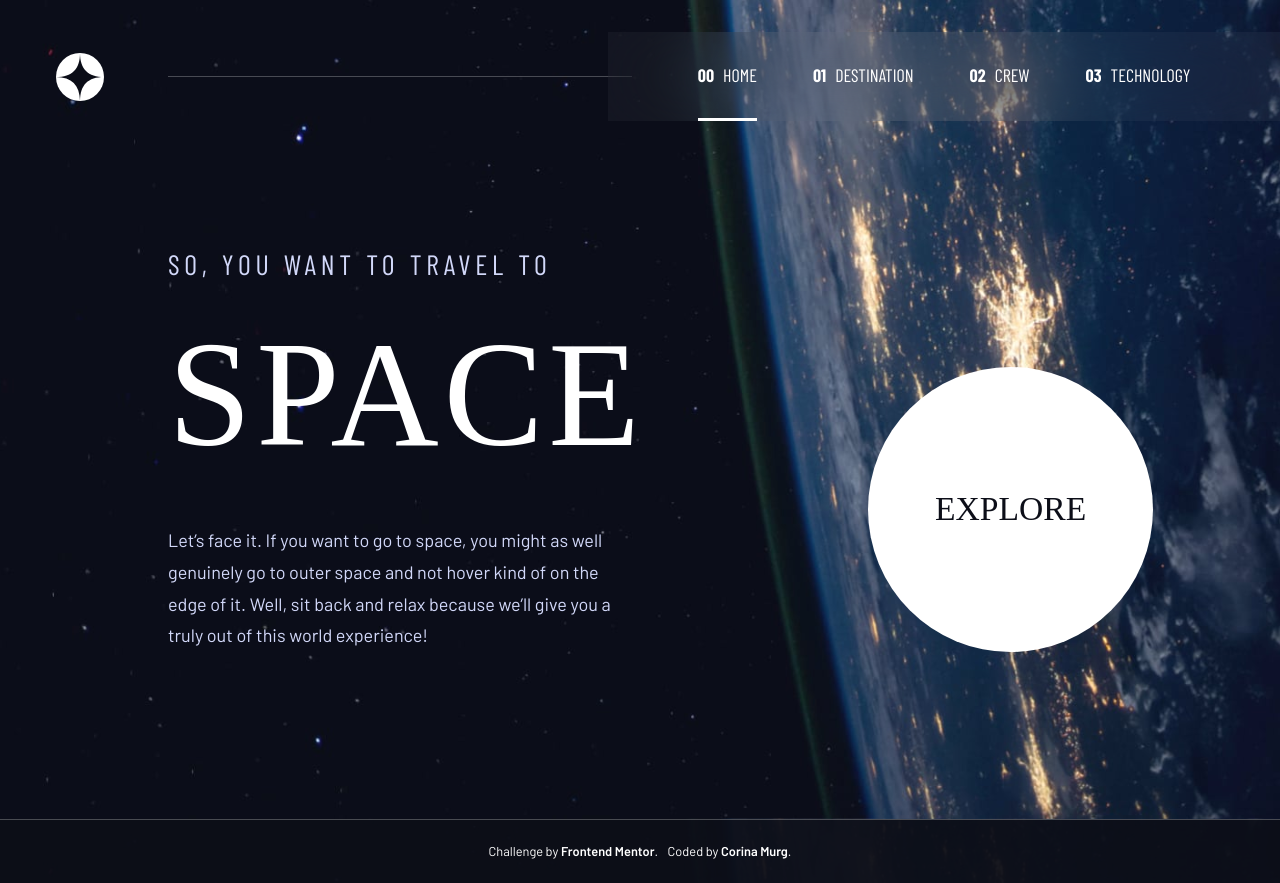
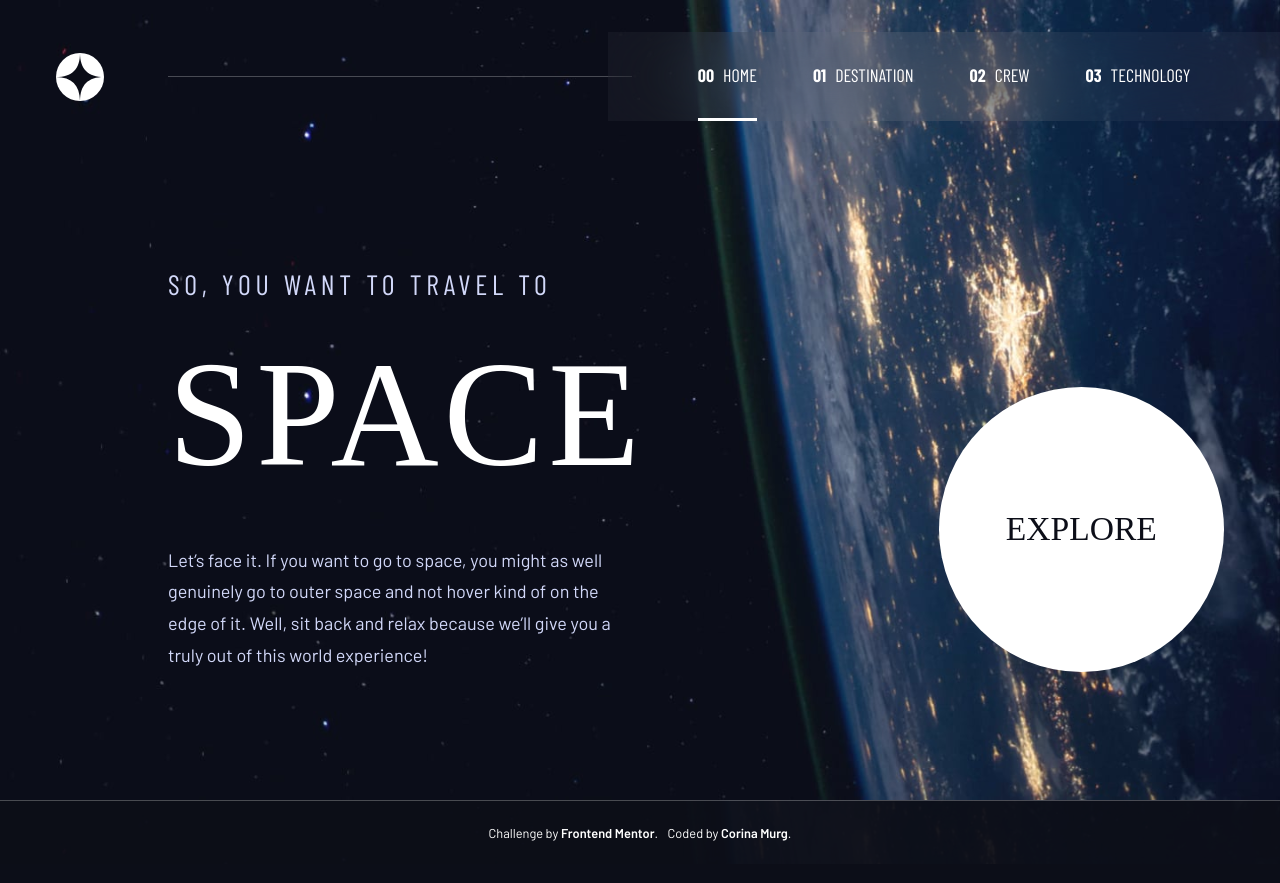
Before and after one commit to CorinaMurg/space-tourism-website, a plain HTML site: page index.html in a window 1280 px wide. Drawn offline with nearby package versions, Linux system fonts and the light colour scheme; a web font is replaced by a local one.

Commit message:
Clean code

```diff
--- a/style2-UtilityClasses.css
+++ b/style2-UtilityClasses.css
@@ -132,7 +132,7 @@
     display: grid;
     place-items: center;
     padding-inline: 1rem;
-    padding-bottom: 3%;
+    /* padding-bottom: 3%; */
 }
 
 article > p {
--- a/style4-Home.css
+++ b/style4-Home.css
@@ -158,14 +158,15 @@
     }
 
     .grid-container--home {
-        grid-template-columns: minmax(0, 1fr) minmax(0, 1fr);
+        grid-template-columns: 1fr 2fr;
         max-height: 100%;
         align-items: end;
+        justify-self: start;
+        /* padding-bottom: 0; */
         /* margin-bottom: 6rem; */
         /* left margin based on logo and horizontal line margins */
-        justify-self: start;
         margin-left: clamp(8.5rem, 7vw + 7rem, 10.5rem);
-        margin-right: 5rem;
+        /* margin-right: 5rem; */
     }
 
     .grid-container--home p {
@@ -179,11 +180,11 @@
 
 
 /********************************************** 1300px *******************************/
-@media (min-width: 1300px) {
+/* @media (min-width: 1300px) {
     .grid-container--home {
         margin-right: 6.5rem;
     }
-}
+} */
 
 
 /********************************************** 1350px *******************************/
```
